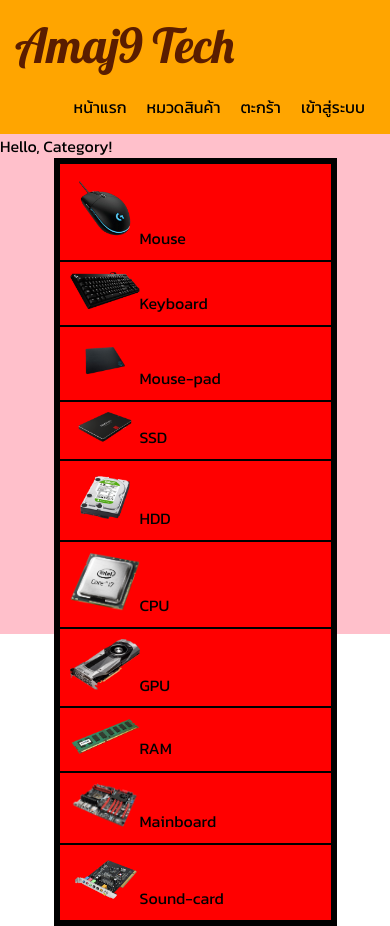
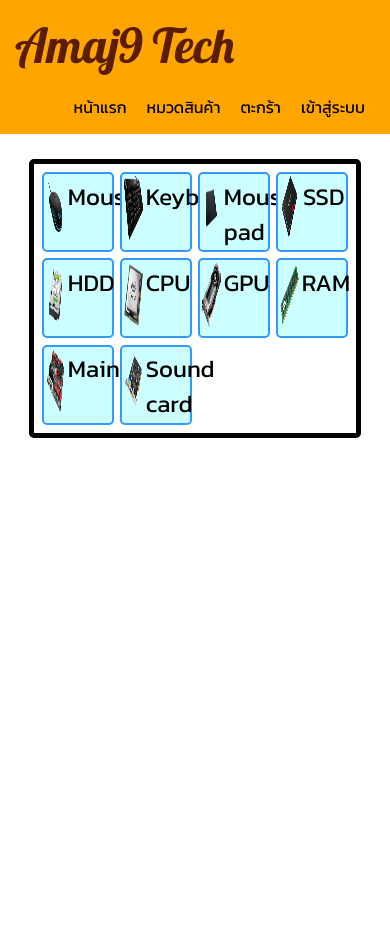
Before and after one commit to Pansther/Amaj9-Tech-Dev, a React (Create React App) app: page /category in a window 390 px wide. After the commit the page ends 844 px from the top, so only its background shows below. Built offline with nearby package versions, Linux system fonts and the light colour scheme.

Commit message:
edit category comp (not responsive)

```diff
--- a/src/css/categoryStyle.css
+++ b/src/css/categoryStyle.css
@@ -1,20 +1,65 @@
 .category-container {
-  background: pink;
+  !background: pink;
   height: 500px;
+  margin-top: 25px;
 }
 
 .category-container .list-box {
   border: 5px solid black;
-  width: 70%;
+  width: 80%;
   margin: 0 auto;
+  overflow: hidden;
+  padding: 5px 5px 5px 5px;
+  border-radius: 5px;
 }
 
 .category-container .list-box .list-item {
-  background: red;
-  border: 1px solid black;
-  padding: 10px 10px 10px 10px;
+  background: rgb(204, 255, 255);
+  box-sizing: border-box;
+  border: 2px solid rgb(51, 153, 255);
+  border-radius: 5px;
+  width: 23%;
+  height: 80px;
+  float: left;
+  margin: 1% 1% 1% 1%;
 }
 
-.category-container .list-box .list-img {
-  width: 70px;
+.category-container .list-box .list-item:hover {
+  background: white;
+  cursor: pointer;
 }
+
+.category-container .list-box .img-box {
+  width: 35%;
+  height: 80px;
+  !background: blue;
+  float: left;
+  position: relative;
+}
+
+.category-container .list-box .img-item {
+  width: 80%;
+  height: 80%;
+  position: absolute;
+  margin: 0;
+  margin-top: 10%;
+  margin-left: 10%;
+  !background: red;
+}
+
+.category-container .list-box .text-box {
+  width: 65%;
+  !background: green;
+  height: 80px;
+  float: left;
+}
+
+.category-container .list-box .text-item {
+  font-size: 24px;
+  text-decoration: none;
+  color: black;
+  padding-top: 10%;
+  display: table;
+  margin: 0 auto;
+  !background: pink;
+}
--- a/src/pages/category/categoryData.js
+++ b/src/pages/category/categoryData.js
@@ -14,50 +14,60 @@ export const categoryData = [
     id: 1,
     name: 'Mouse',
     img: mouseImg,
+    href: '/mouse',
   },
   {
     id: 2,
     name: 'Keyboard',
     img: keyboardImg,
+    href: '/keyboard',
   },
   {
     id: 3,
-    name: 'Mouse-pad',
+    name: 'Mouse pad',
     img: mousePadImg,
+    href: '/mouse-pad',
   },
   {
     id: 4,
     name: 'SSD',
     img: ssdImg,
+    href: '/ssd',
   },
   {
     id: 5,
     name: 'HDD',
     img: hddImg,
+    href: '/hdd',
   },
   {
     id: 6,
     name: 'CPU',
     img: cpuImg,
+    href: '/cpu',
   },
   {
     id: 7,
     name: 'GPU',
     img: gpuImg,
+    href: '/gpu',
   },
   {
     id: 8,
     name: 'RAM',
     img: ramImg,
+    href: '/ram',
   },
   {
     id: 9,
     name: 'Mainboard',
-    img: mainboardImg
+    img: mainboardImg,
+    href: '/mainboard',
   },
   {
     id: 10,
-    name: 'Sound-card',
+    name: 'Sound card',
     img: soundCardImg,
+    href: '/sound-card',
   }
 ];
--- a/src/pages/category/categoryList.js
+++ b/src/pages/category/categoryList.js
@@ -4,11 +4,22 @@ class CategoryList extends React.Component {
 
   render () {
     const newAlt = this.props.name + '-img';
+    //const productLink = 'category' + this.props.href;
+    const productLink = this.props.href;
     return (
-      <div className='list-item'>
-        <img className='list-img' src={this.props.img} alt={newAlt}/>
-        {this.props.name}
-      </div>
+      <a href={productLink}>
+        <div className='list-item'>
+
+          <div className='img-box'>
+            <img className='img-item' src={this.props.img} alt={newAlt}/>
+          </div>
+
+          <div className='text-box'>
+            <span className='text-item'>{this.props.name}</span>
+          </div>
+
+        </div>
+      </a>
     );
   }
 
--- a/src/pages/category/index.js
+++ b/src/pages/category/index.js
@@ -11,12 +11,11 @@ class Category extends React.Component {
     //console.log(categoryData);
     return (
       <div className='category-container'>
-        Hello, Category!
 
         <div className='list-box'>
           {
             categoryData.map(item => (
-              <CategoryList key={item.id} name={item.name} img={item.img} alt={item.alt} />
+              <CategoryList key={item.id} href={item.href} name={item.name} img={item.img} alt={item.alt} />
             ))
           }
         </div>
```
